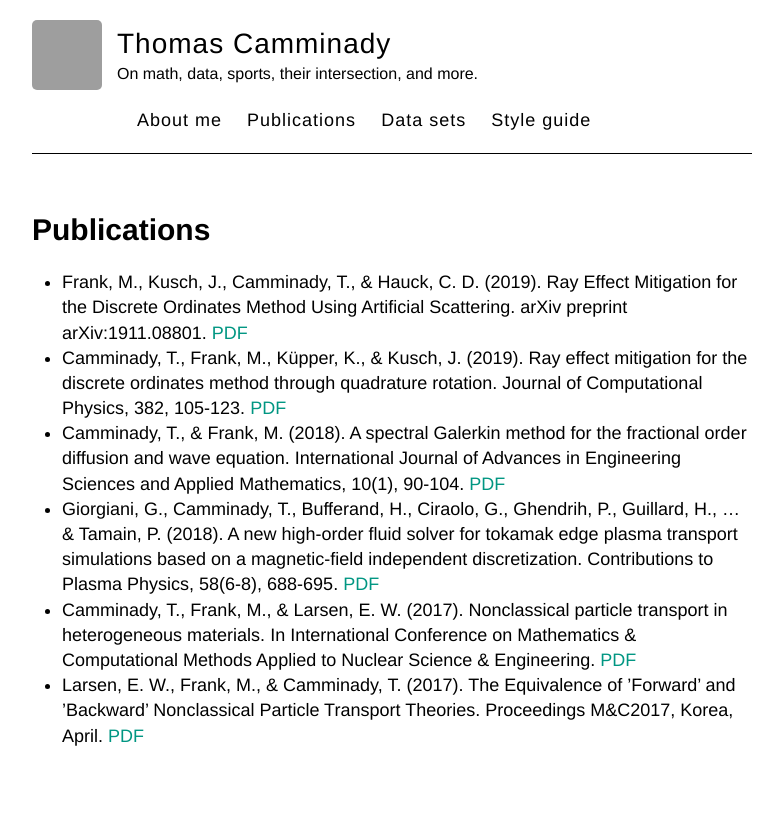
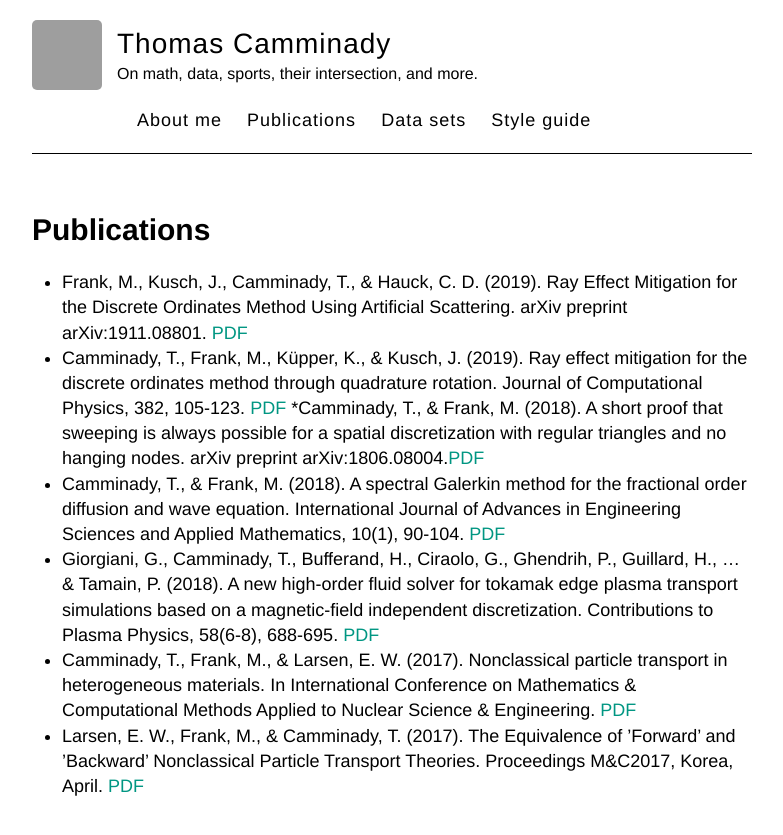
Before and after one commit to camminady/camminady.github.io, a Jekyll site: the page built from pages/publications.md, in a window 1280 px wide. Shown: the top 835 px of the page, without its empty margins (248-1031 px from the left). Built offline with Jekyll 4.4.1, drawn with Linux system fonts in a browser that asks for light colours; grey boxes are pictures that could not be loaded.

Commit message:
Sweeping

```diff
--- a/pages/publications.md
+++ b/pages/publications.md
@@ -8,6 +8,7 @@
 
 * Frank, M., Kusch, J., Camminady, T., & Hauck, C. D. (2019). Ray Effect Mitigation for the Discrete Ordinates Method Using Artificial Scattering. arXiv preprint arXiv:1911.08801. [PDF](https://arxiv.org/pdf/1911.08801.pdf)
 * Camminady, T., Frank, M., Küpper, K., & Kusch, J. (2019). Ray effect mitigation for the discrete ordinates method through quadrature rotation. Journal of Computational Physics, 382, 105-123. [PDF][1]
+*Camminady, T., & Frank, M. (2018). A short proof that sweeping is always possible for a spatial discretization with regular triangles and no hanging nodes. arXiv preprint arXiv:1806.08004.[PDF](https://arxiv.org/pdf/1806.08004.pdf)
 * Camminady, T., & Frank, M. (2018). A spectral Galerkin method for the fractional order diffusion and wave equation. International Journal of Advances in Engineering Sciences and Applied Mathematics, 10(1), 90-104. [PDF][3]
 * Giorgiani, G., Camminady, T., Bufferand, H., Ciraolo, G., Ghendrih, P., Guillard, H., ... & Tamain, P. (2018). A new high‐order fluid solver for tokamak edge plasma transport simulations based on a magnetic‐field independent discretization. Contributions to Plasma Physics, 58(6-8), 688-695. [PDF](https://onlinelibrary.wiley.com/doi/pdf/10.1002/ctpp.201700172)
 * Camminady, T., Frank, M., & Larsen, E. W. (2017). Nonclassical particle transport in heterogeneous materials. In International Conference on Mathematics & Computational Methods Applied to Nuclear Science & Engineering. [PDF][2]
```
